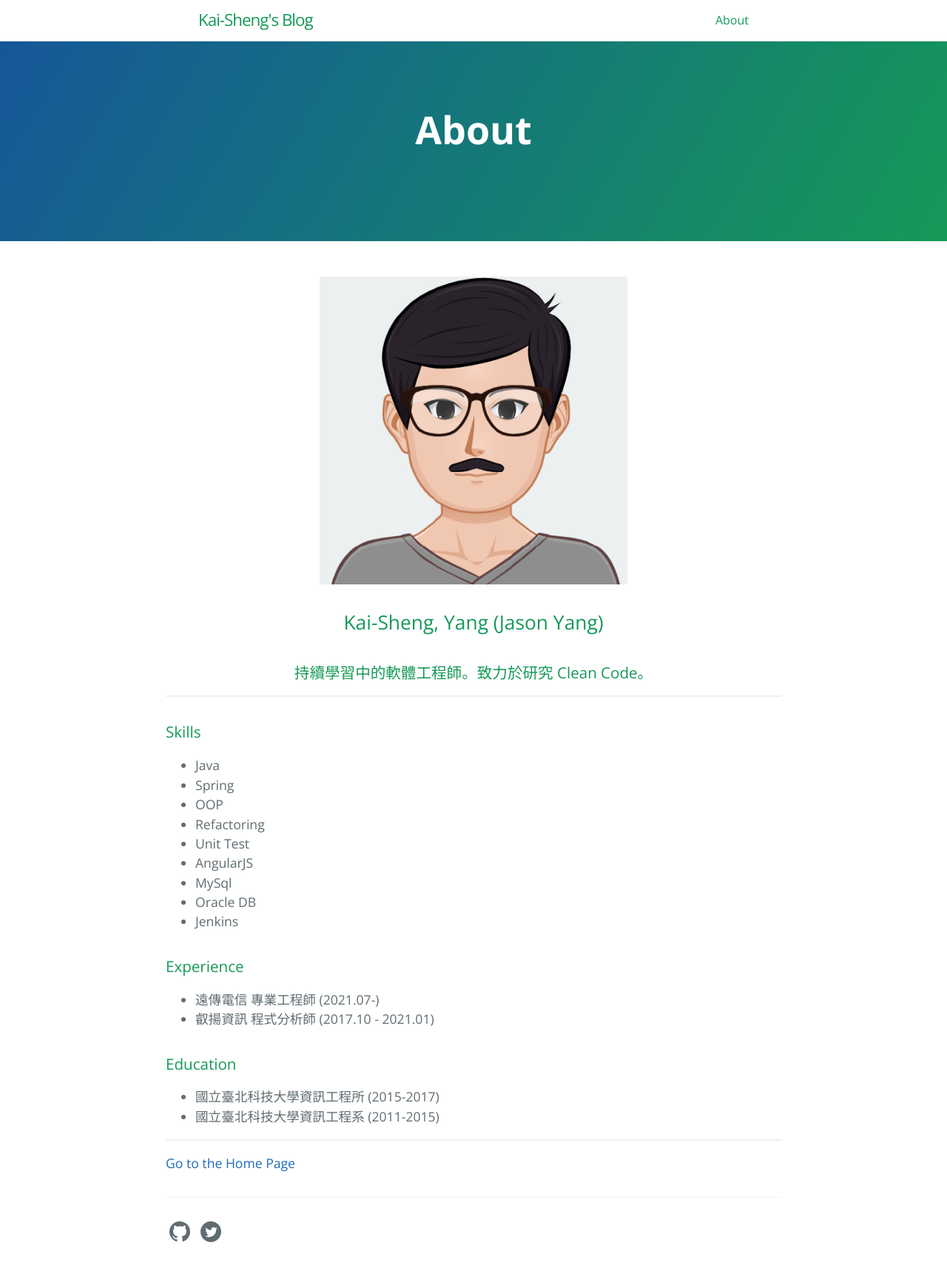
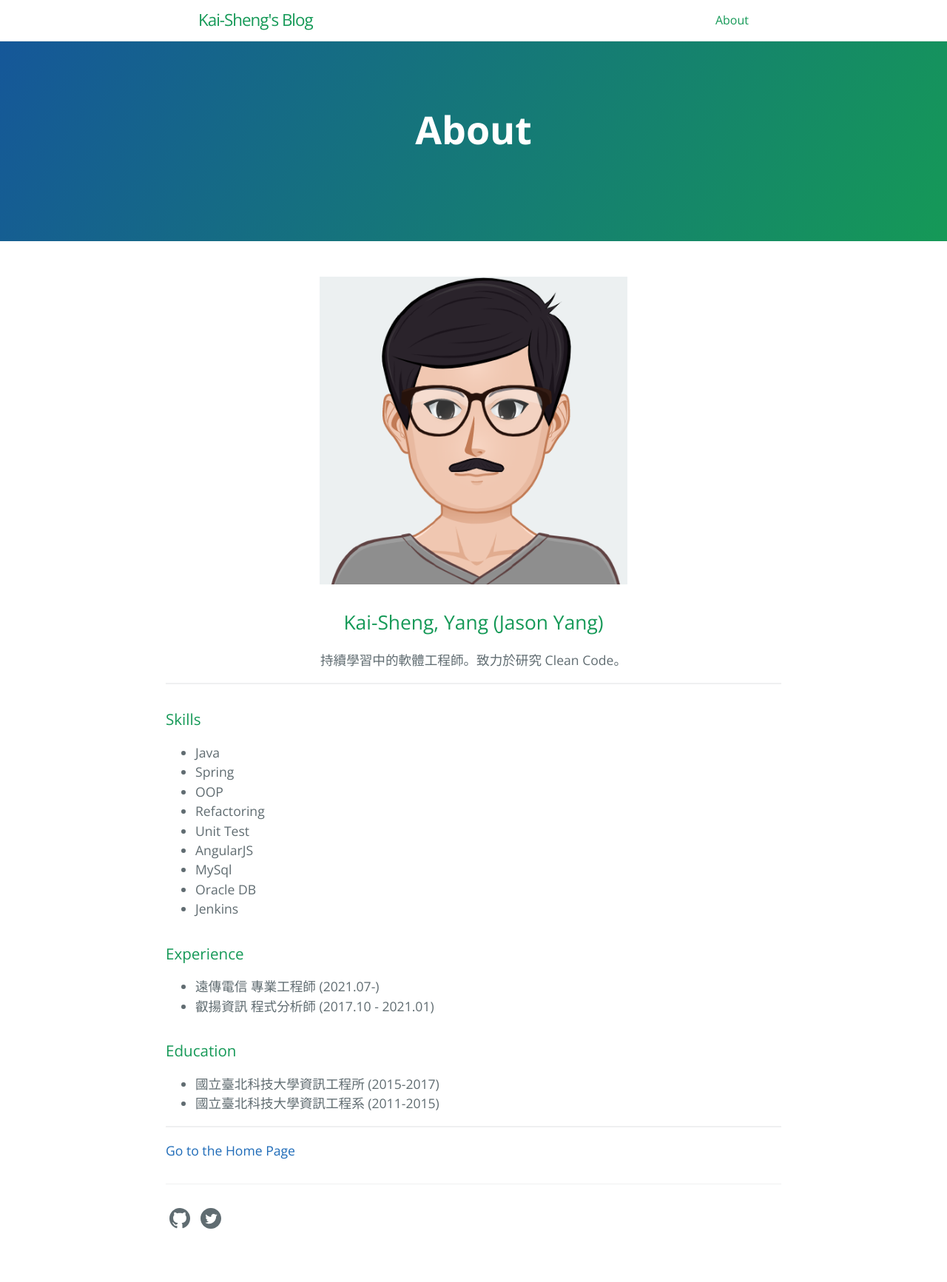
Before and after one commit to KaiSheng714/KaiSheng714.github.io, a Jekyll site: the page built from about.md, in a window 1280 px wide. Shown: the whole page at 74% size. Built offline with Jekyll 4.4.1, drawn with Linux system fonts in a browser that asks for light colours.

Commit message:
spring-mvn

```diff
--- a/about.md
+++ b/about.md
@@ -11,7 +11,7 @@ order: 0
 
 
 <h2 style="text-align: center;">Kai-Sheng, Yang (Jason Yang)</h2>
-<h3 style="text-align: center;">持續學習中的軟體工程師。致力於研究 Clean Code。</h3>
+<p style="text-align: center;">持續學習中的軟體工程師。致力於研究 Clean Code。</p>
 
 -----
 
```
